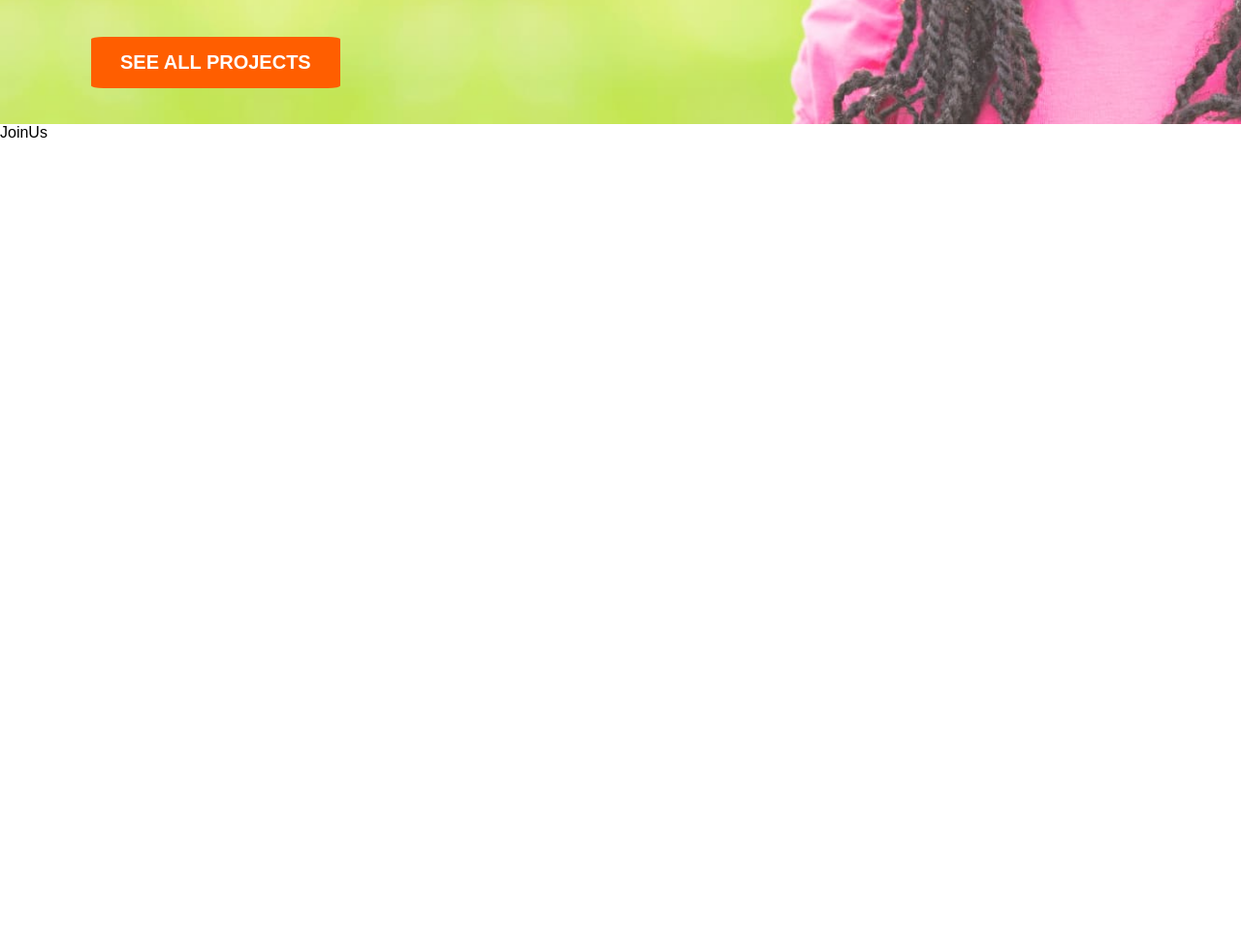
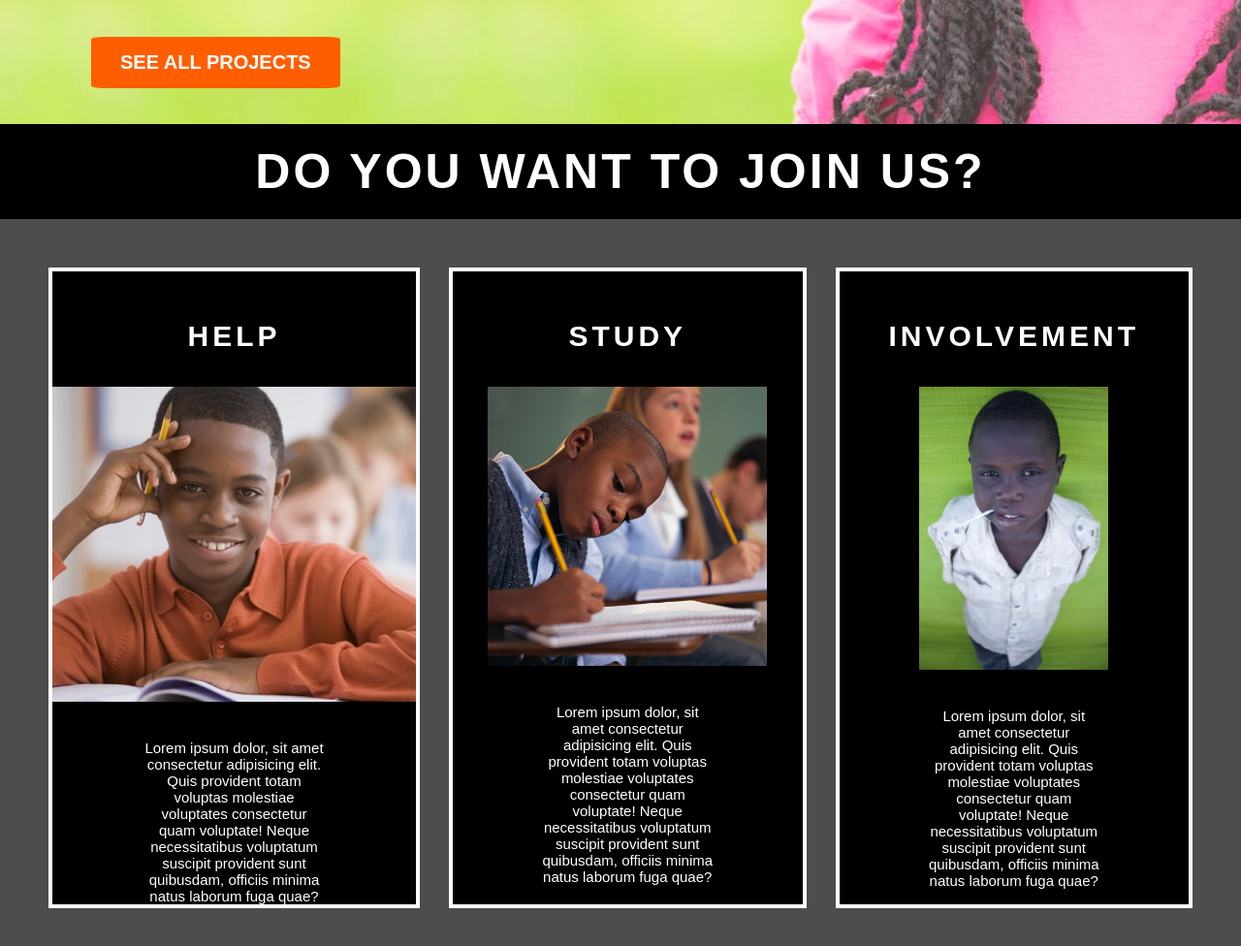
Before and after one commit to Oskiwariat/mini-project-react-page, a React app: page /joinus in a window 1280 px wide. Shown: the part 672-1648 px from the top of the page at 97% size. Before the commit the page ends 818 px from the top, so only its background shows below. Built offline with nearby package versions, Linux system fonts and the light colour scheme.

Commit message:
create style to joinus page

```diff
--- a/src/pages/JoinUs.js
+++ b/src/pages/JoinUs.js
@@ -1,11 +1,47 @@
 import React from "react";
+
+import "../styles/JoinUs.css";
+
+import image1 from "../images/image1.jpg";
+import image3 from "../images/image3.jpg";
+import image4 from "../images/image4.jpg";
 
 const JoinUs = () => {
   return (
     <>
-      <div>
-        <p>JoinUs</p>
-      </div>
+      <h1 className="special">Do you want to join us?</h1>
+      <section className="joinus">
+        <div className="first">
+          <h1>Help</h1>
+          <img src={image1} alt="" />
+          <p>
+            Lorem ipsum dolor, sit amet consectetur adipisicing elit. Quis
+            provident totam voluptas molestiae voluptates consectetur quam
+            voluptate! Neque necessitatibus voluptatum suscipit provident sunt
+            quibusdam, officiis minima natus laborum fuga quae?
+          </p>
+        </div>
+        <div className="second">
+          <h1>Study</h1>
+          <img src={image3} alt="" />
+          <p>
+            Lorem ipsum dolor, sit amet consectetur adipisicing elit. Quis
+            provident totam voluptas molestiae voluptates consectetur quam
+            voluptate! Neque necessitatibus voluptatum suscipit provident sunt
+            quibusdam, officiis minima natus laborum fuga quae?
+          </p>
+        </div>
+        <div className="third">
+          <h1>Involvement</h1>
+          <img src={image4} alt="" />
+          <p>
+            Lorem ipsum dolor, sit amet consectetur adipisicing elit. Quis
+            provident totam voluptas molestiae voluptates consectetur quam
+            voluptate! Neque necessitatibus voluptatum suscipit provident sunt
+            quibusdam, officiis minima natus laborum fuga quae?
+          </p>
+        </div>
+      </section>
     </>
   );
 };
--- a/src/styles/Contact.css
+++ b/src/styles/Contact.css
@@ -20,14 +20,17 @@ div.contact {
   position: absolute;
   top: 50%;
   left: 45%;
-  border: 2px solid black;
+  border: 2px solid white;
   background-color: #fff;
-  padding: 40px 50px;
+  color: white;
+  background-color: black;
+  padding: 30px 40px;
   cursor: pointer;
   font-size: 20px;
   transition: 0.2s;
   text-transform: uppercase;
   letter-spacing: 5px;
+  border-radius: 20%;
 }
 
 .contact h1 {
@@ -53,6 +56,7 @@ div.contact {
   letter-spacing: 5px;
 }
 .contact button:hover {
-  color: yellow;
-  background-color: black;
+  color: royalblue;
+  background-color: white;
+  border: 2px solid royalblue;
 }
--- /dev/null
+++ b/src/styles/JoinUs.css
@@ -0,0 +1,94 @@
+h1.special {
+  text-align: center;
+  padding-top: 20px;
+  padding-bottom: 20px;
+  background-color: black;
+  color: white;
+  text-transform: uppercase;
+  letter-spacing: 3px;
+  font-size: 50px;
+}
+
+section.joinus {
+  min-height: 90.5vh;
+  background-color: rgb(78, 77, 77);
+  color: white;
+  display: flex;
+  padding-top: 100px;
+  padding: 50px;
+}
+
+/* PIERWSZY DIV */
+section.joinus div.first {
+  background-color: #000;
+  text-align: center;
+  border: 4px solid white;
+}
+section.joinus div.first h1 {
+  text-transform: uppercase;
+  letter-spacing: 4px;
+  padding-top: 50px;
+  font-size: 30px;
+  padding-bottom: 35px;
+}
+
+section.joinus div.first img {
+  padding-bottom: 35px;
+}
+
+section.joinus div.first p {
+  width: 50%;
+  margin: 0 auto;
+  font-size: 15px;
+}
+
+/* DRUGI DIV */
+section.joinus div.second {
+  background-color: #000;
+  border: 4px solid white;
+  margin-left: 30px;
+  margin-right: 30px;
+  text-align: center;
+}
+section.joinus div.second h1 {
+  text-transform: uppercase;
+  letter-spacing: 4px;
+  padding-top: 50px;
+  font-size: 30px;
+}
+section.joinus div.second img {
+  width: 80%;
+  padding-bottom: 35px;
+  padding-top: 35px;
+}
+
+section.joinus div.second p {
+  width: 50%;
+  margin: 0 auto;
+  font-size: 15px;
+}
+
+/* TRZECI DIV */
+
+section.joinus div.third {
+  background-color: #000;
+  border: 4px solid white;
+  text-align: center;
+}
+section.joinus div.third h1 {
+  text-transform: uppercase;
+  letter-spacing: 4px;
+  padding-top: 50px;
+  font-size: 30px;
+}
+section.joinus div.third img {
+  padding-bottom: 35px;
+  padding-top: 35px;
+  width: 54%;
+}
+
+section.joinus div.third p {
+  width: 50%;
+  font-size: 15px;
+  margin: 0 auto;
+}
```
Also changed, not shown: src/images/image1.jpg (added), src/images/image3.jpg (added), src/images/image4.jpg (added).
